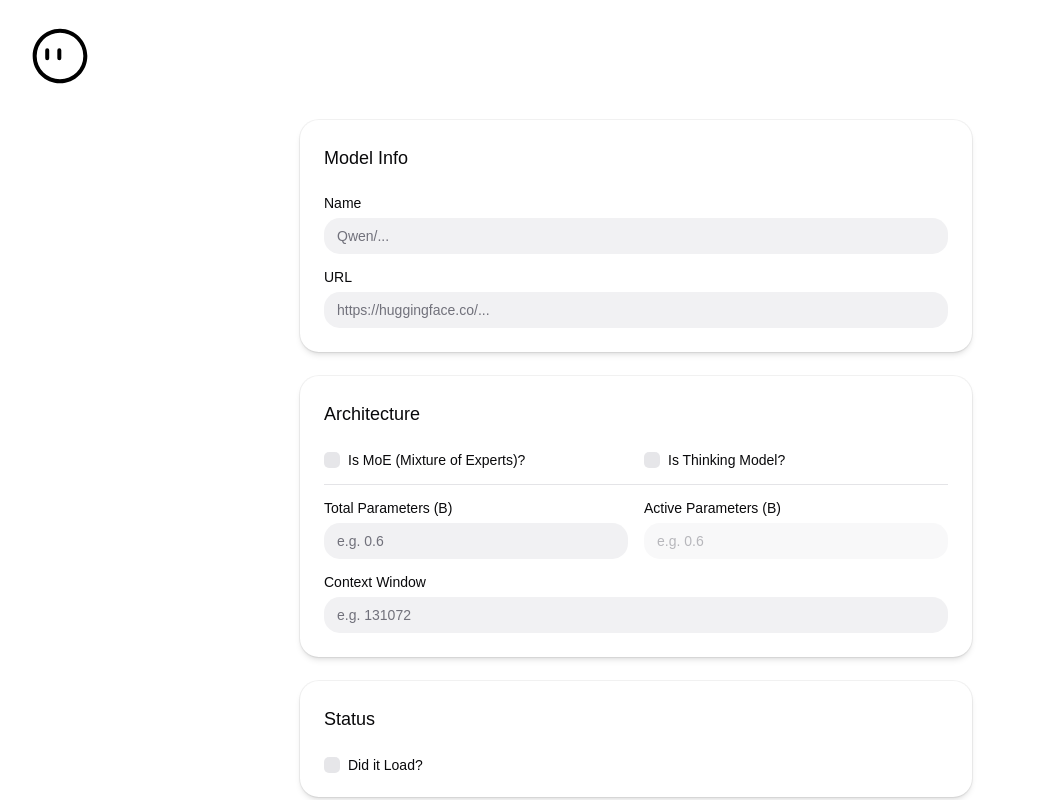
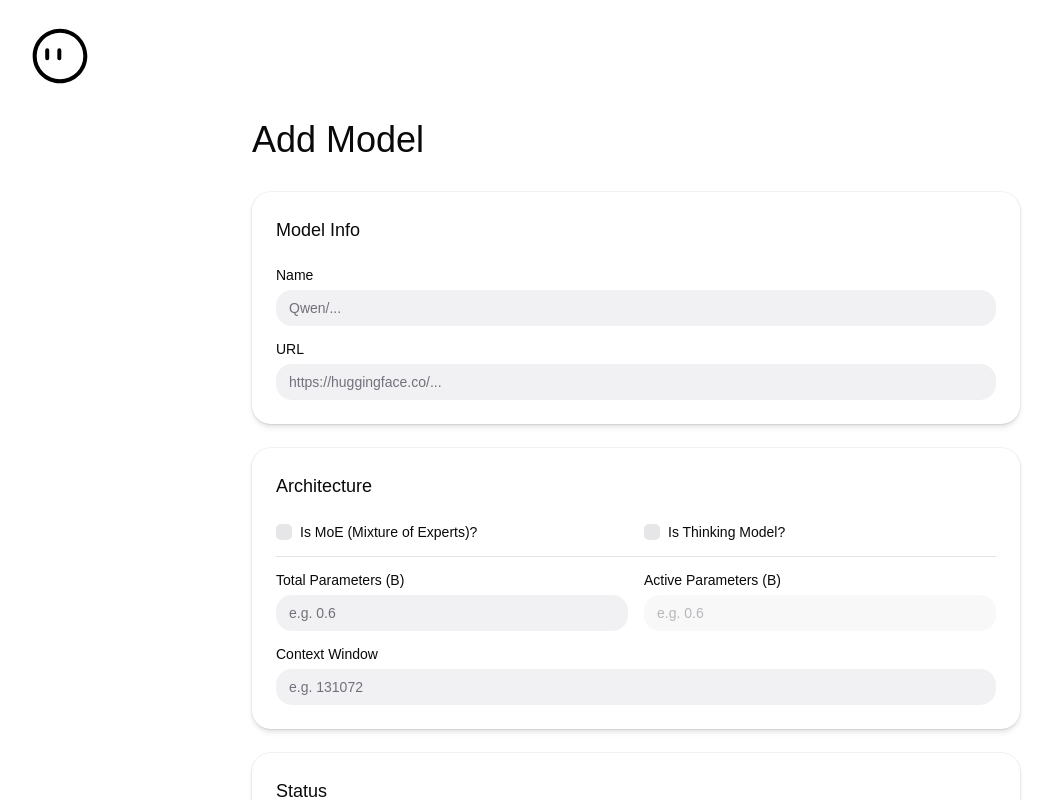
Before and after one commit to MdSakifHossain/MdSakifHossain-MCP, a React (Vite) app in the folder client/: page /llm-tracker/add in a window 1280 px wide. Shown: the top 800 px of the page, without its empty margins (4-1056 px from the left). Built offline with nearby package versions, Linux system fonts and the light colour scheme; no server answers.

Commit message:
ui(llm-tracker): add visual consistency

```diff
--- a/client/src/pages/llm-tracker/AddNewModel.tsx
+++ b/client/src/pages/llm-tracker/AddNewModel.tsx
@@ -20,8 +20,9 @@ export default function AddNewModel() {
   return (
     <main className="px-8 pt-6 pb-12">
       <PageSwitcher routes={[appBase, `${appBase}/add`, `${appBase}/notes`]} />
-      <section className="container mx-auto max-w-2xl py-8">
-        {/* <h1 className="mb-6 text-3xl font-bold">Add Model</h1> */}
+
+      <section className="container mx-auto flex max-w-3xl flex-col gap-8 py-8">
+        <h2 className="text-4xl">Add Model</h2>
         <LocalLlmForm />
       </section>
     </main>
--- a/client/src/pages/llm-tracker/EditModelInfo.tsx
+++ b/client/src/pages/llm-tracker/EditModelInfo.tsx
@@ -155,8 +155,9 @@ export default function EditModelInfo() {
   if (notFound) return null
 
   return (
-    <main className="container mx-auto max-w-2xl px-8 pt-6 pb-12">
-      <h1 className="mb-6 text-3xl font-bold">Edit Model</h1>
+    <main className="container mx-auto flex max-w-3xl flex-col gap-6 px-8 pt-6 pb-12">
+      {/* <h1 className="mb-6 text-3xl font-bold">Edit Model</h1> */}
+      <h2 className="text-4xl">Edit Model</h2>
 
       <form
         onSubmit={handleSubmit(onSubmit)}
--- a/client/src/pages/llm-tracker/LLMTracker.tsx
+++ b/client/src/pages/llm-tracker/LLMTracker.tsx
@@ -91,7 +91,7 @@ export default function LLMTracker() {
   const appBase = "/llm-tracker"
 
   return (
-    <div className="flex flex-1 flex-col gap-8 px-8 pt-6 pb-12">
+    <main className="flex flex-1 flex-col gap-8 px-8 pt-6 pb-12">
       {isLoading ? (
         <SpinnerEmpty></SpinnerEmpty>
       ) : (
@@ -120,7 +120,7 @@ export default function LLMTracker() {
           <TableActions list={filteredModels}></TableActions>
         </>
       )}
-    </div>
+    </main>
   )
 }
 
--- a/client/src/pages/llm-tracker/LLMTrackerNotes.tsx
+++ b/client/src/pages/llm-tracker/LLMTrackerNotes.tsx
@@ -95,7 +95,7 @@ export default function LLMTrackerNotes() {
     <main className="px-8 pt-6 pb-12">
       <PageSwitcher routes={[appBase, `${appBase}/add`, `${appBase}/notes`]} />
 
-      <div className="container mx-auto max-w-7xl space-y-8">
+      <div className="container mx-auto w-full space-y-8 py-8">
         <section className="flex flex-col gap-8">
           <h2 className="text-4xl">Run</h2>
           <Card>
```
